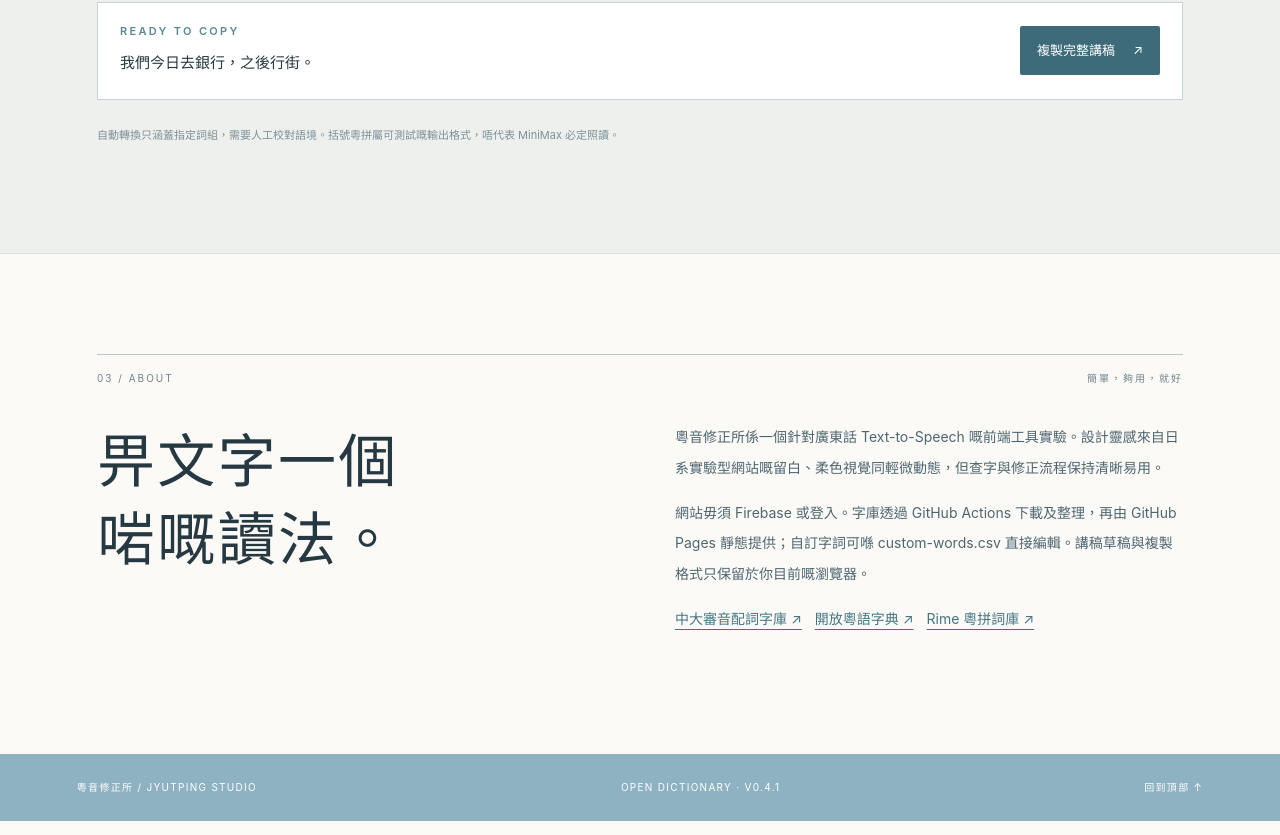
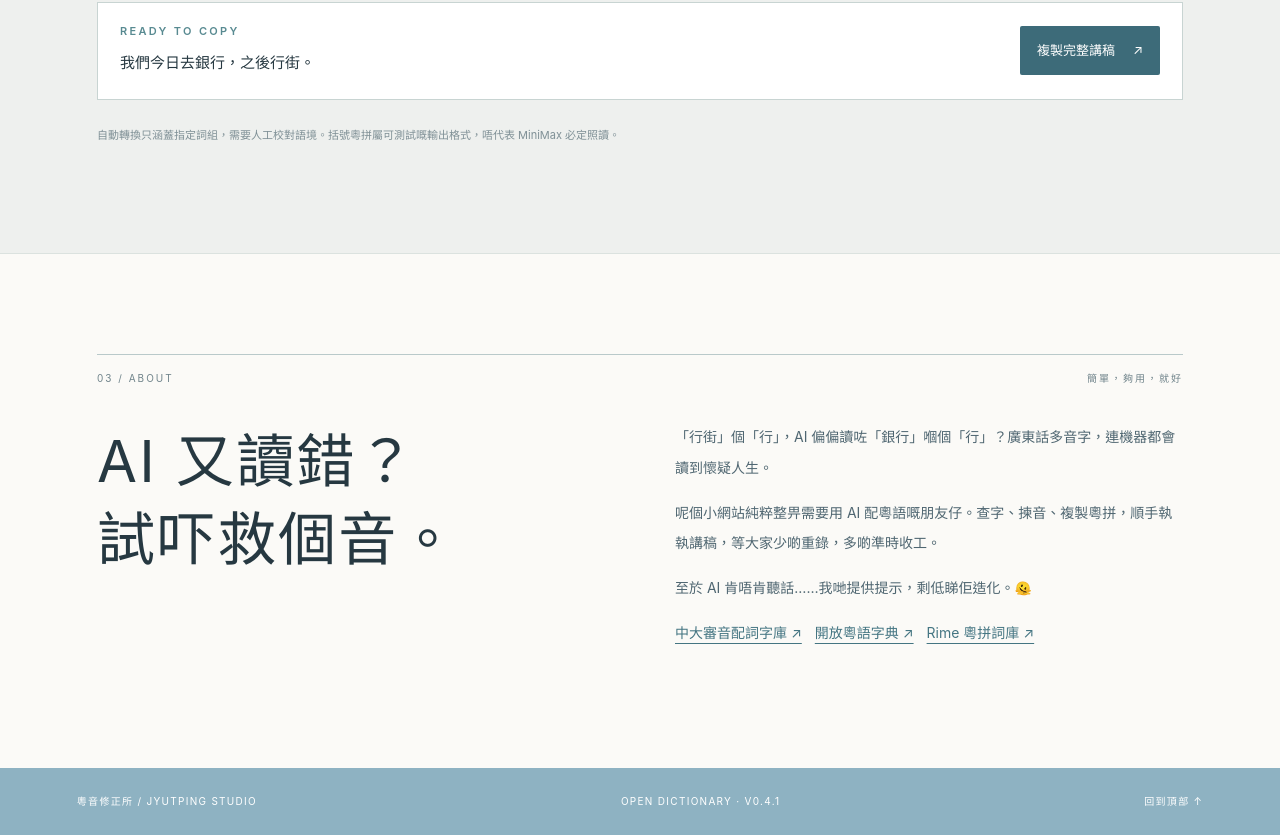
Before and after one commit to wwinnieysg-png/jyutping-lab, a plain HTML site: page Jyutping-Lab-v0.4.1/index.html in a window 1280 px wide. Shown: the part 3110-3945 px from the top of the page. Drawn offline with Linux system fonts and the light colour scheme.

Commit message:
Update index.html

```diff
--- a/Jyutping-Lab-v0.4.1/index.html
+++ b/Jyutping-Lab-v0.4.1/index.html
@@ -52,7 +52,31 @@
       <p class="data-note">自動轉換只涵蓋指定詞組，需要人工校對語境。括號粵拼屬可測試嘅輸出格式，唔代表 MiniMax 必定照讀。</p>
     </div>
   </section>
-  <section id="about" class="about-block" aria-labelledby="about-title"><div class="section-meta"><span>03  /  ABOUT</span><span>簡單，夠用，就好</span></div><div class="about-grid"><h2 id="about-title">畀文字一個<br>啱嘅讀法。</h2><div><p>粵音修正所係一個針對廣東話 Text-to-Speech 嘅前端工具實驗。設計靈感來自日系實驗型網站嘅留白、柔色視覺同輕微動態，但查字與修正流程保持清晰易用。</p><p>網站毋須 Firebase 或登入。字庫透過 GitHub Actions 下載及整理，再由 GitHub Pages 靜態提供；自訂字詞可喺 custom-words.csv 直接編輯。講稿草稿與複製格式只保留於你目前嘅瀏覽器。</p><p class="external-links"><a href="https://peach.arts.cuhk.edu.hk/Lexis/lexi-can/main.php" target="_blank" rel="noopener noreferrer">中大審音配詞字庫 ↗</a><a href="https://github.com/kfcd/yyzd" target="_blank" rel="noopener noreferrer">開放粵語字典 ↗</a><a href="https://github.com/rime/rime-cantonese" target="_blank" rel="noopener noreferrer">Rime 粵拼詞庫 ↗</a></p></div></div></section>
+
+<section id="about" class="about-block" aria-labelledby="about-title">
+  <div class="section-meta">
+    <span>03 / ABOUT</span>
+    <span>簡單，夠用，就好</span>
+  </div>
+
+  <div class="about-grid">
+    <h2 id="about-title">AI 又讀錯？<br>試吓救個音。</h2>
+
+    <div>
+      <p>「行街」個「行」，AI 偏偏讀咗「銀行」嗰個「行」？廣東話多音字，連機器都會讀到懷疑人生。</p>
+
+      <p>呢個小網站純粹整畀需要用 AI 配粵語嘅朋友仔。查字、揀音、複製粵拼，順手執執講稿，等大家少啲重錄，多啲準時收工。</p>
+
+      <p>至於 AI 肯唔肯聽話……我哋提供提示，剩低睇佢造化。🫠</p>
+
+      <p class="external-links">
+        <a href="https://peach.arts.cuhk.edu.hk/Lexis/lexi-can/main.php" target="_blank" rel="noopener noreferrer">中大審音配詞字庫 ↗</a>
+        <a href="https://github.com/kfcd/yyzd" target="_blank" rel="noopener noreferrer">開放粵語字典 ↗</a>
+        <a href="https://github.com/rime/rime-cantonese" target="_blank" rel="noopener noreferrer">Rime 粵拼詞庫 ↗</a>
+      </p>
+    </div>
+  </div>
+</section>
 </main>
 <footer class="footer"><span>粵音修正所 / JYUTPING STUDIO</span><span>OPEN DICTIONARY · V0.4.1</span><a href="#top">回到頂部 ↑</a></footer>
 <div id="toast" class="toast" role="status" aria-live="polite" hidden></div>
```
